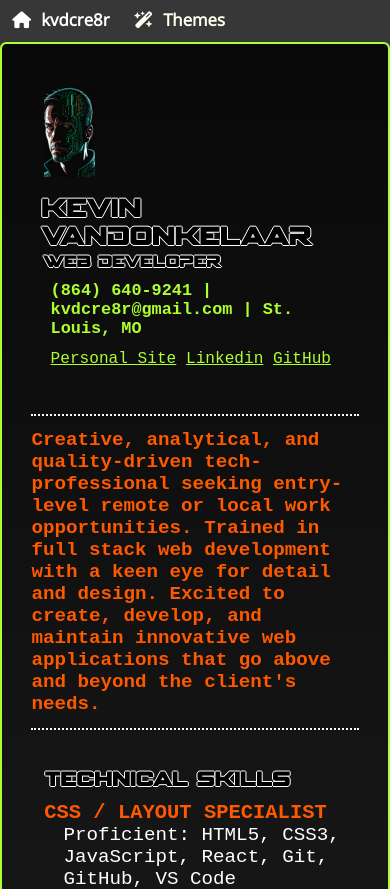
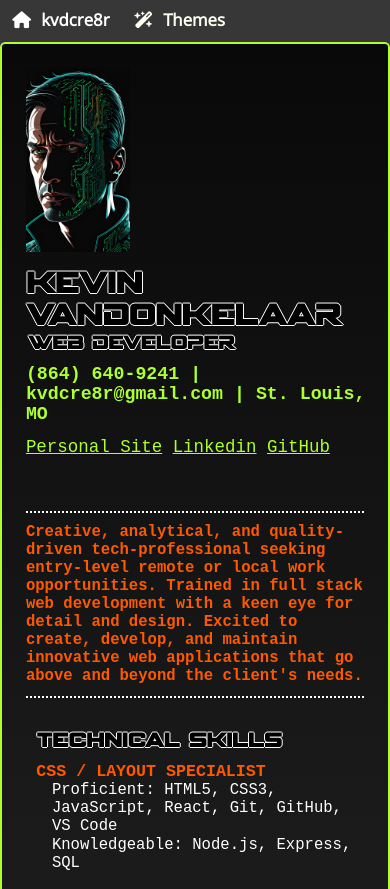
Before and after one commit to kvdcre8r/my_react_resume, a React (Vite) app: page /Mainframe in a window 390 px wide. Shown: the top 889 px of the page. Built offline with nearby package versions, Linux system fonts and the light colour scheme; the HTML template or start-up script is replaced by a standard one.

Commit message:
completed responsiveness to 300px on all pages

```diff
--- a/src/Modules/Home/SiteTour/SiteTour.css
+++ b/src/Modules/Home/SiteTour/SiteTour.css
@@ -90,6 +90,9 @@
   /* site tour routes (slides) */
 
   .site-tour-routes {
+    article {
+      width: 100%;
+    }
 
     i {
       font-size: 2.5em;
@@ -97,15 +100,15 @@
       display: flex;
 
       span {
-        padding-left: .3em;
+        padding-left: 0.3em;
         font-family: open-sans;
-        font-size: .9em;
+        font-size: 0.9em;
       }
     }
 
-  p {
-    font-size: 1.2em;
-  }
+    p {
+      font-size: 1.2em;
+    }
 
     .slide-tour-guide {
       border: 0.1em solid white;
@@ -121,7 +124,6 @@
       border: 0.1em solid rgb(43, 202, 255);
     }
 
-
     .slide-settings {
       color: pink;
       border: 0.1em solid pink;
--- a/src/Modules/Home/SiteTour/btnDynamics.jsx
+++ b/src/Modules/Home/SiteTour/btnDynamics.jsx
@@ -7,7 +7,7 @@ export default function BtnDynamics() {
   return (
     <div className="btn-dynamics">
       <Link to="/dynamics/:id">
-        <i class="fa-solid fa-star"></i>
+        <i className="fa-solid fa-star"></i>
       </Link>
     </div>
   );
--- a/src/Modules/Home/siteFeatures.jsx
+++ b/src/Modules/Home/siteFeatures.jsx
@@ -12,7 +12,7 @@ export function SiteFeatures() {
         </details>
         <details name="features">
           <summary>Responsive Behavior</summary>
-          <p>Page layout and font size automatically adjusts to most any screen size</p>
+          <p>Page layout and font size automatically adjust to accomodaate most any screen size</p>
         </details>
         <details name="features">
           <summary>Dynamic Content</summary>
--- a/src/Modules/ThemeMainframe/mainframe.css
+++ b/src/Modules/ThemeMainframe/mainframe.css
@@ -159,8 +159,16 @@
   .mainframe {
     .header {
       display: block;
+
       #coder-profile-pic {
+        width: 12em;
+        height: max-content;
         padding: 1em;
+      }
+      .text-content {
+        .contact-links {
+          padding: 1em 0em;
+        }
       }
     }
   }
@@ -168,48 +176,26 @@
 
 @media screen and (max-width: 520px) {
   .mainframe {
-    .header {
-      .my-title {
-        font-size: 0.8em;
-      }
-    }
-  }
-}
-
-@media screen and (max-width: 450px) {
-  .mainframe {
+    font-size: 0.8em;
     padding: 0.3em;
 
     .header {
-      #coder-profile-pic {
-        width: 6em;
-        height: max-content;
-      }
+      padding: 1em;
 
       .text-content {
-        font-size: 0.75em;
-      }
-
-      .mainframe-resume {
-        h3 {
-          font-size: 0.7em;
+        .my-title {
+            font-size: .7em;
         }
       }
     }
   }
 }
 
-@media screen and (max-width: 325px) {
+@media screen and (max-width: 380px) {
   .mainframe {
     .header {
-      display: block;
-
-      .text-content {
-        padding-left: 0em;
-
-        .contact-links {
-          padding-left: 0em;
-        }
+  .text-content {
+        font-size: .75em;
       }
     }
   }
```
